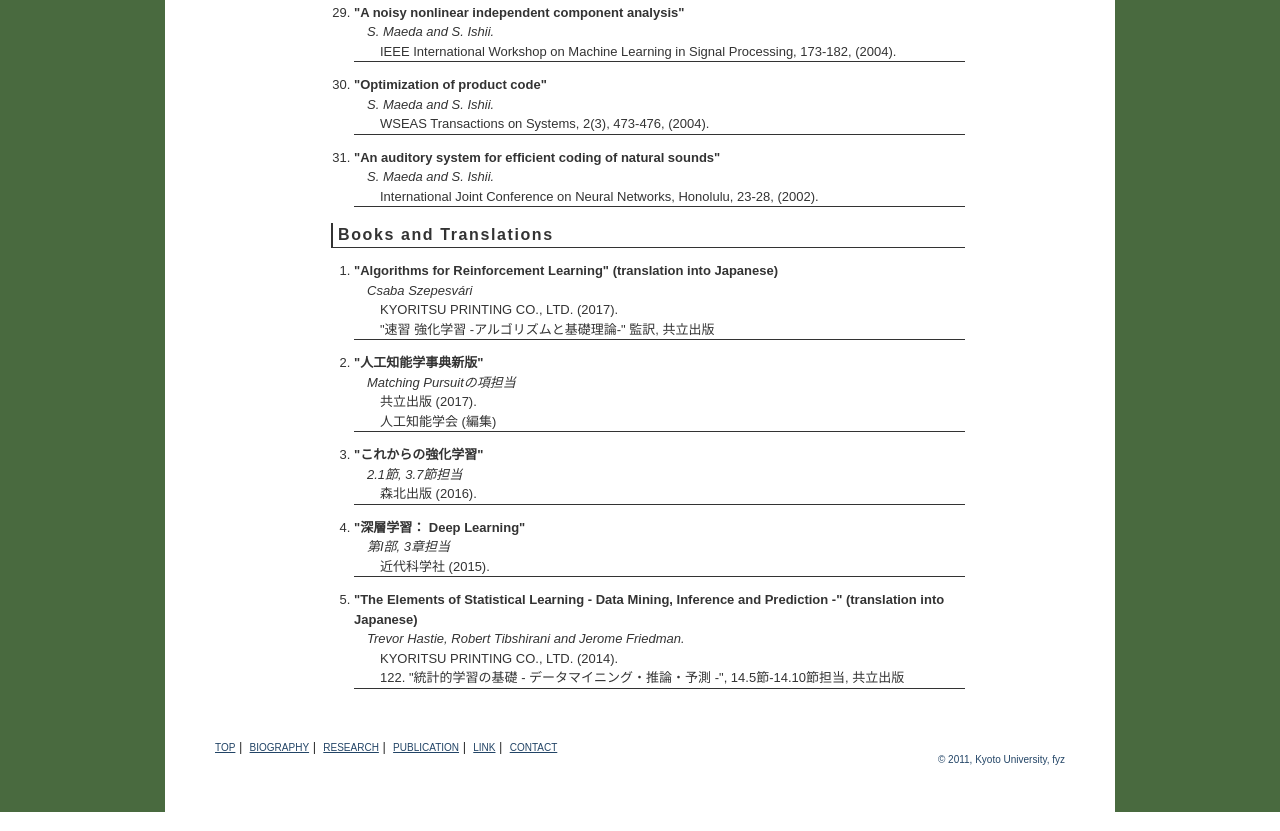
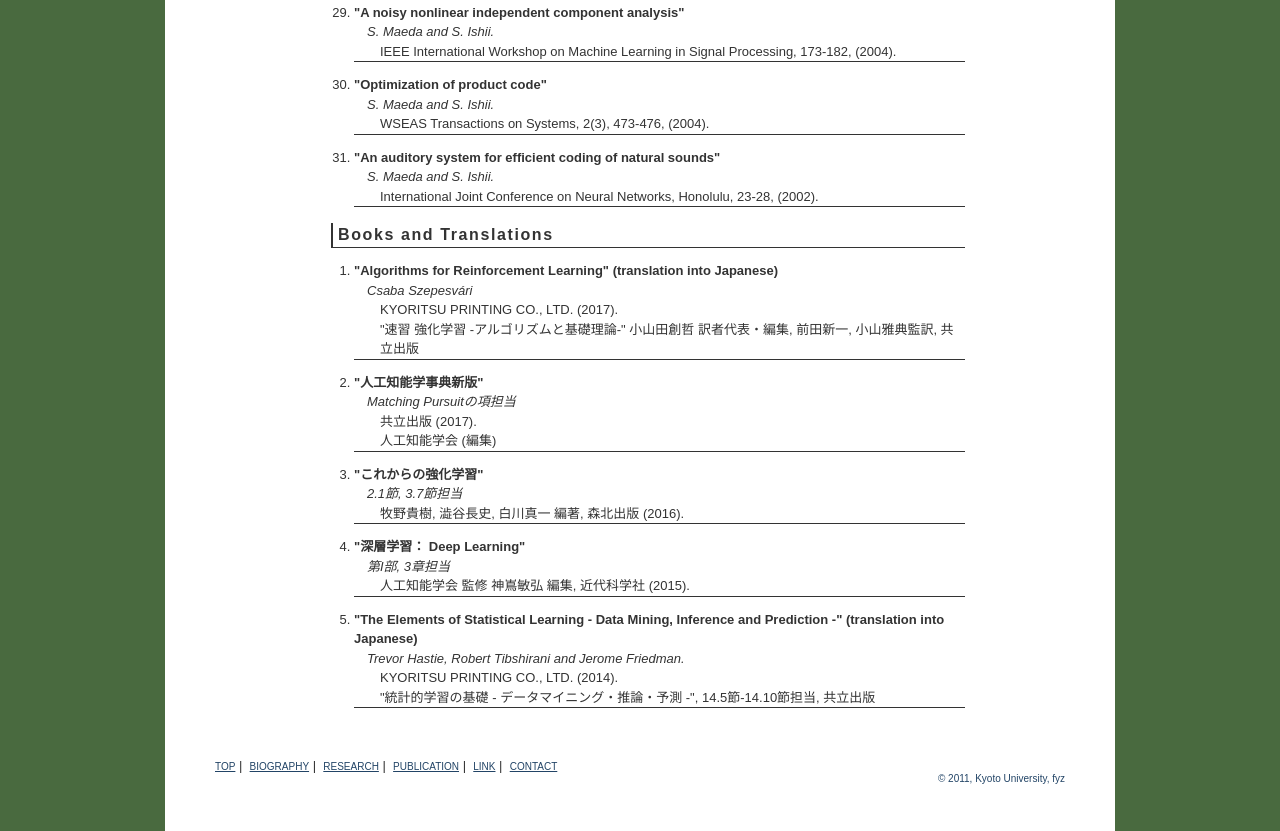
Before and after one commit to maeyon/maeyon.github.io, a plain HTML site: page publication/index.html in a window 1280 px wide. Shown: the part 4095-4926 px from the top of the page. Drawn offline with Linux system fonts and the light colour scheme.

Commit message:
Update index.html

```diff
--- a/publication/index.html
+++ b/publication/index.html
@@ -437,7 +437,7 @@ S. Maeda, N. Yamashita, Y. Goshima, S. Ishii and K. Hong
 										<li class="title">"Algorithms for Reinforcement Learning" (translation into Japanese)</li>
 										<li class="author">Csaba Szepesvári </li>
 										<li class="data">KYORITSU PRINTING CO., LTD. (2017). </li>
-										<li class="data">"速習 強化学習 -アルゴリズムと基礎理論-" 監訳, 共立出版</li>
+										<li class="data">"速習 強化学習 -アルゴリズムと基礎理論-" 小山田創哲 訳者代表・編集, 前田新一, 小山雅典監訳, 共立出版</li>
 									</ul>
 								</li>
 								<li>
@@ -452,14 +452,14 @@ S. Maeda, N. Yamashita, Y. Goshima, S. Ishii and K. Hong
 									<ul class="contents_set">
 										<li class="title">"これからの強化学習"</li>
 										<li class="author">2.1節, 3.7節担当 </li>
-										<li class="data">森北出版 (2016). </li>
+										<li class="data">牧野貴樹, 澁谷長史, 白川真一 編著, 森北出版 (2016). </li>
 									</ul>
 								</li>
 								<li>
 									<ul class="contents_set">
 										<li class="title">"深層学習： Deep Learning"</li>
 										<li class="author">第I部, 3章担当 </li>
-										<li class="data">近代科学社 (2015). </li>
+										<li class="data">人工知能学会 監修 神嶌敏弘 編集, 近代科学社 (2015). </li>
 									</ul>
 								</li>
 								<li>
@@ -467,7 +467,7 @@ S. Maeda, N. Yamashita, Y. Goshima, S. Ishii and K. Hong
 										<li class="title">"The Elements of Statistical Learning - Data Mining, Inference and Prediction -" (translation into Japanese)</li>
 										<li class="author">Trevor Hastie, Robert Tibshirani and Jerome Friedman.</li>
 										<li class="data">KYORITSU PRINTING CO., LTD. (2014).</li>
-                                        <li class="data">122.	"統計的学習の基礎 - データマイニング・推論・予測 -", 14.5節-14.10節担当, 共立出版
+                                        <li class="data">"統計的学習の基礎 - データマイニング・推論・予測 -", 14.5節-14.10節担当, 共立出版
 </li>
 									</ul>
 								</li>
```
